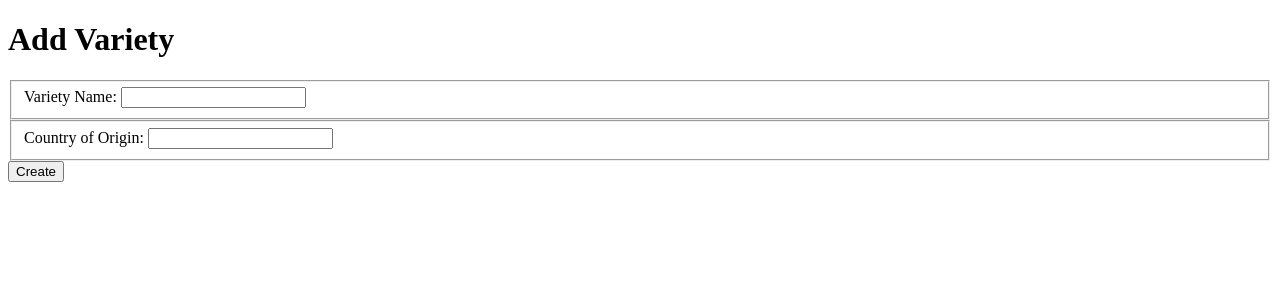
After one commit to michaelprince3/confectionary, a Django app: page /form in a window 1280 px wide. The commit adds this page. Shown: the top 300 px of the page. Run offline with Django 3.2, Linux system fonts and the light colour scheme; parts of the project's set-up code (start-up, migrations or seed data) failed here and were passed over.

Commit message:
number 2 complete

```diff
--- /dev/null
+++ b/icecreamapp/templates/form.html
@@ -0,0 +1,27 @@
+{% extends 'base.html' %}
+
+{% block content %}
+
+<div class="header">
+    <h1 class="text-center">Add Variety</h1>
+</div>
+
+<div class="variety-form">
+
+        <form action="{% url 'icecreamapp:home' %}" method="POST" class="new_form">
+
+        {% csrf_token %}
+        <fieldset class="new_form">
+            <label for="name" class="new_form">Variety Name: </label>
+            <input id="name" type="text" name="name" value="{{ variety.name }}" class="new_form">
+        </fieldset>
+        <fieldset class="new_form">
+            <label for="country" class="new_form">Country of Origin: </label>
+            <input id="country" class="new_form" type="text" name="country" value="{{ variety.country_of_origin }}">
+        </fieldset>
+
+        <input type="submit" value="Create" class="new_form"/>
+    </form>
+
+</div>
+{% endblock %}
--- a/icecreamapp/templates/home.html
+++ b/icecreamapp/templates/home.html
@@ -6,6 +6,7 @@
 </div>
 
 <div class="list-container">
+<a class="add_variety_btn" href="{% url 'icecreamapp:form' %}">Add Variety</a>
     <ol>
     {% for variety in varieties %}
         <li>
--- a/icecreamapp/urls.py
+++ b/icecreamapp/urls.py
@@ -6,4 +6,5 @@ app_name = "icecreamapp"
 
 urlpatterns = [
     path('', home, name='home'),
+    path('form', form, name='form')
 ]
--- a/icecreamapp/views/__init__.py
+++ b/icecreamapp/views/__init__.py
@@ -1,2 +1,3 @@
 from .home import home
 from .connection import Connection
+from .form import form
--- /dev/null
+++ b/icecreamapp/views/form.py
@@ -0,0 +1,8 @@
+from django.shortcuts import render
+
+
+def form(request):
+    if request.method == 'GET':
+
+        template = 'form.html'
+        return render(request, template)
```
Also changed, not shown: icecreamapp/views/home.py (+17 -0 lines).
